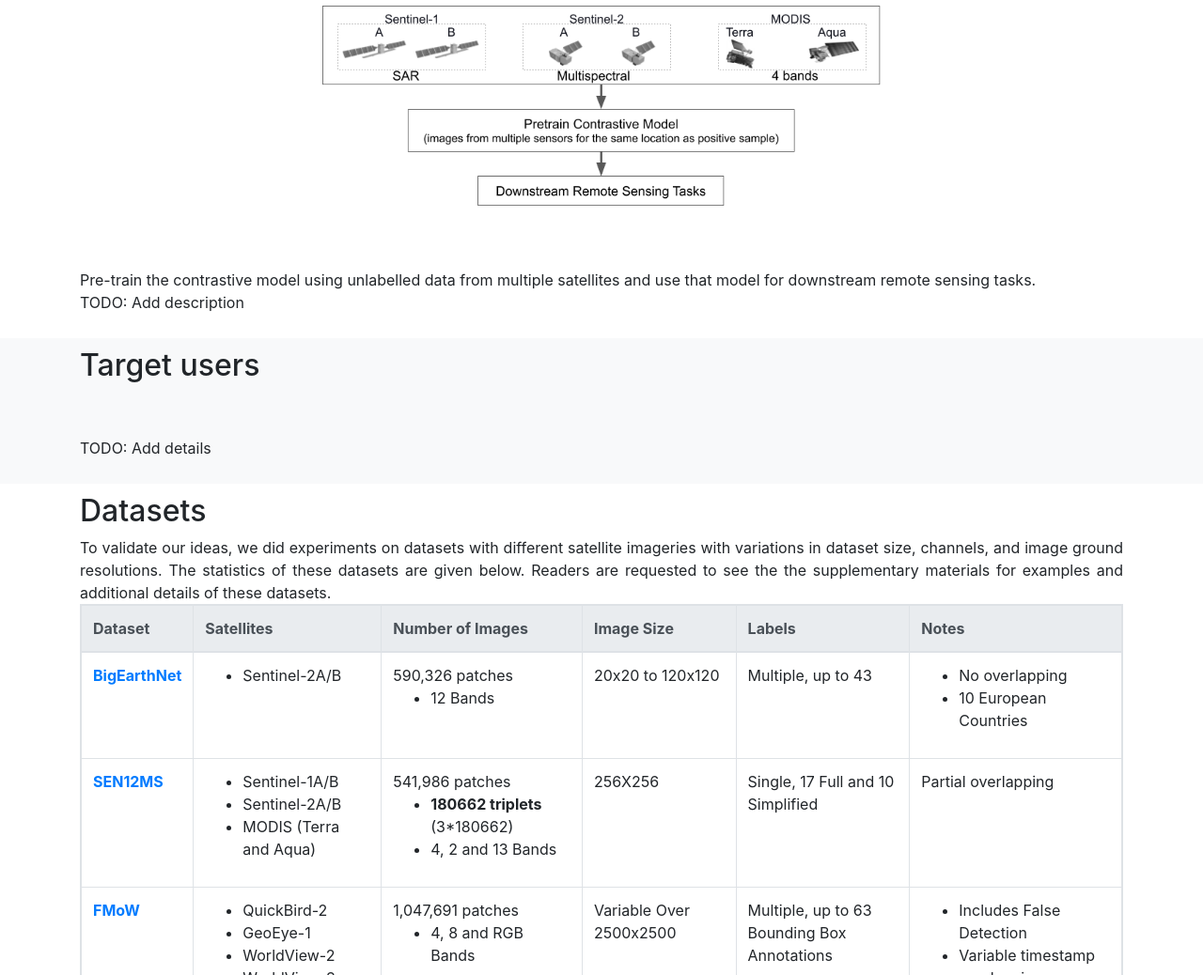
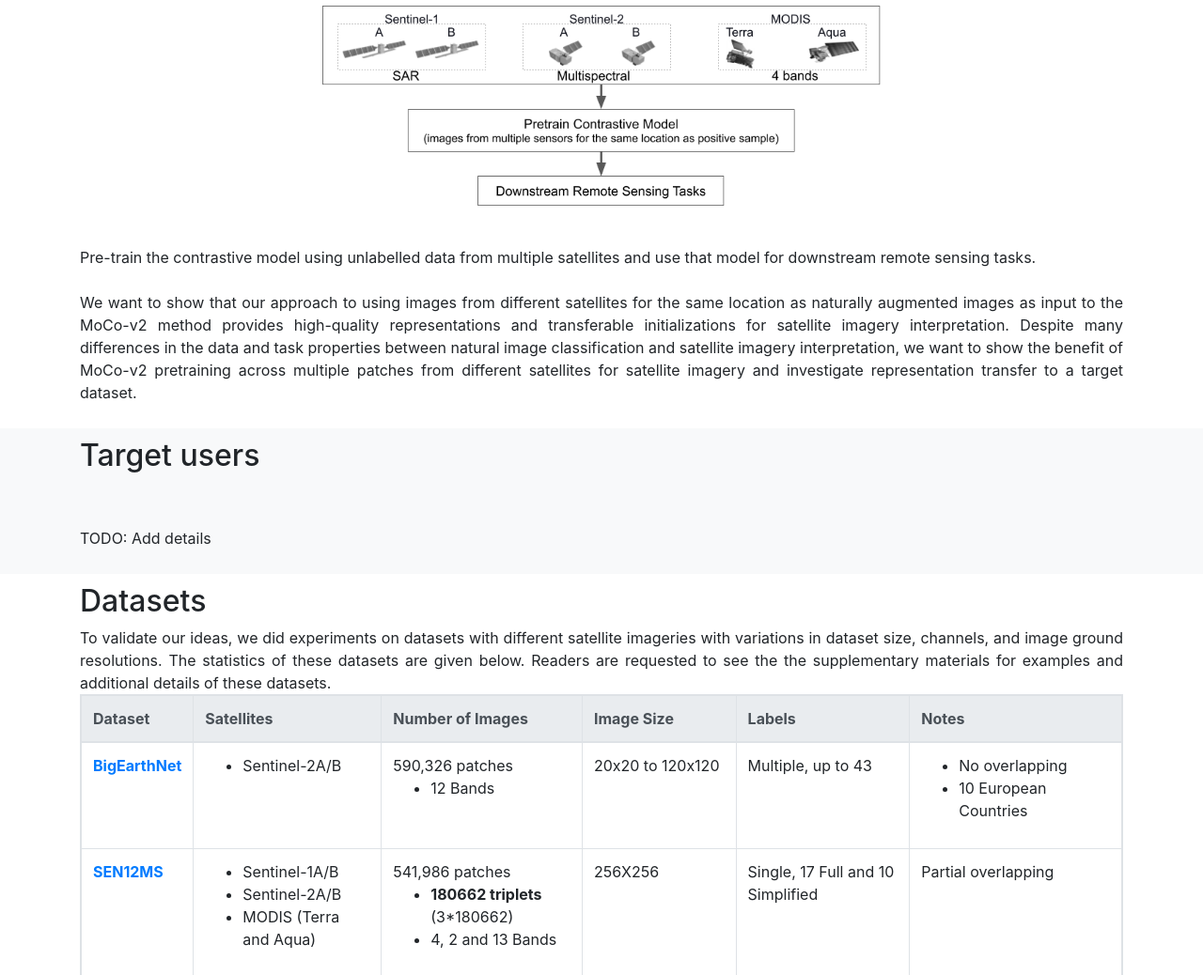
Before and after one commit to Berkeley-Data/hpt, a plain HTML site: page web/index.html in a window 1280 px wide. Shown: the part 2193-3231 px from the top of the page at 94% size. Drawn offline with Linux system fonts and the light colour scheme.

Commit message:
Added problem definition description

```diff
--- a/web/index.html
+++ b/web/index.html
@@ -260,11 +260,17 @@
                </p>
 
                <p>
-                  <br>
+
                   <br>
                   Pre-train the contrastive model using unlabelled data from multiple satellites and use that model for
-                  downstream remote sensing tasks.<br>
-                  TODO: Add description
+                  downstream remote sensing tasks.<br><br>
+                  We want to show that our approach to using images from different satellites for the same location as
+                  naturally augmented images as input to the MoCo-v2 method provides high-quality representations and
+                  transferable initializations for satellite imagery interpretation.
+                  Despite many differences in the data and task properties between natural image classification and
+                  satellite imagery interpretation, we want to show the benefit of MoCo-v2 pretraining across multiple
+                  patches from different satellites for satellite imagery and investigate representation transfer to a
+                  target dataset.
 
                   <br>
 
@@ -563,7 +569,7 @@
       </div>
    </section>
 
-   <section id=" insight7" style="padding: 10px 0;">
+   <section id="insight7" style="padding: 10px 0;">
       <div class="container">
          <div class="row">
             <div class="col-lg-12 mx-auto">
```
